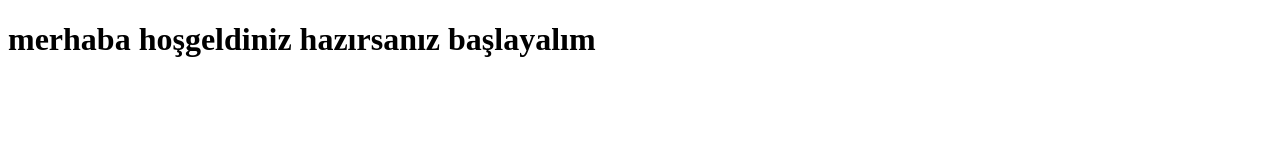
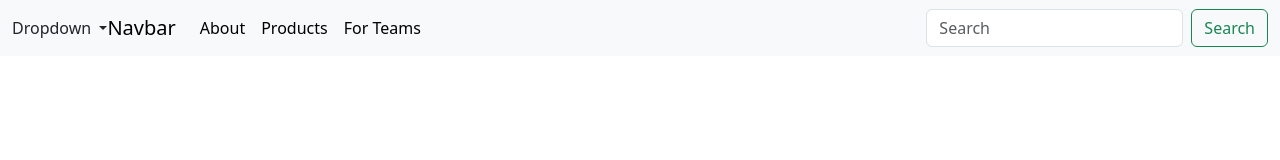
Before and after one commit to Clone-stack-overflow/CloneStackOverflow, a plain HTML site: page index.html in a window 1280 px wide. Drawn offline with nearby package versions, Linux system fonts and the light colour scheme.

Commit message:
navbar oluşturuldu

```diff
--- a/index.html
+++ b/index.html
@@ -4,8 +4,55 @@
     <meta charset="UTF-8">
     <meta name="viewport" content="width=device-width, initial-scale=1.0">
     <title>Document</title>
+    <link href="https://cdn.jsdelivr.net/npm/bootstrap@5.3.3/dist/css/bootstrap.min.css" rel="stylesheet" integrity="sha384-QWTKZyjpPEjISv5WaRU9OFeRpok6YctnYmDr5pNlyT2bRjXh0JMhjY6hW+ALEwIH" crossorigin="anonymous">
+    <link rel="stylesheet" href="style.css">
 </head>
 <body>
-    <h1>merhaba hoşgeldiniz hazırsanız başlayalım</h1>
+
+    <nav class="navbar navbar-expand-lg bg-body-tertiary">
+        <div class="container-fluid">
+            <a class="nav-link dropdown-toggle" href="#" role="button" data-bs-toggle="dropdown" aria-expanded="false">
+                Dropdown
+              </a>
+              <ul class="dropdown-menu">
+                <li><a class="dropdown-item" href="#">Home</a></li>
+                <li><a class="dropdown-item" href="#">Quastions</a></li>
+                <li><a class="dropdown-item" href="#">Tags</a></li>
+                <li><a class="dropdown-item" href="#">Users</a></li>
+                <li><a class="dropdown-item" href="#">Discussions</a></li>
+                <li><a class="dropdown-item" href="#">Collectives</a></li>
+                <li><a class="dropdown-item" href="#">Explore Collectives</a></li>
+                <li><a class="dropdown-item" href="#">Teams</a></li>
+              </ul>
+            </li>
+
+          <a class="navbar-brand" href="#">Navbar</a>
+          <button class="navbar-toggler" type="button" data-bs-toggle="collapse" data-bs-target="#navbarSupportedContent" aria-controls="navbarSupportedContent" aria-expanded="false" aria-label="Toggle navigation">
+            <span class="navbar-toggler-icon"></span>
+          </button>
+          <div class="collapse navbar-collapse" id="navbarSupportedContent">
+            <ul class="navbar-nav me-auto mb-2 mb-lg-0">
+              <li class="nav-item">
+                <a class="nav-link active" aria-current="page" href="#">About</a>
+              </li>
+              <li class="nav-item">
+                <a class="nav-link active" aria-current="page" href="#">Products</a>
+              </li>
+              <li class="nav-item">
+                <a class="nav-link active" aria-current="page" href="#">For Teams</a>
+              </li>
+            </ul>
+            <form class="d-flex" role="search">
+              <input class="form-control me-2" type="search" placeholder="Search" aria-label="Search">
+              <button class="btn btn-outline-success" type="submit">Search</button>
+            </form>
+          </div>
+        </div>
+      </nav>
+
+
+
+<script src="script.js"></script>
+<script src="https://cdn.jsdelivr.net/npm/bootstrap@5.3.3/dist/js/bootstrap.bundle.min.js" integrity="sha384-YvpcrYf0tY3lHB60NNkmXc5s9fDVZLESaAA55NDzOxhy9GkcIdslK1eN7N6jIeHz" crossorigin="anonymous"></script>
 </body>
 </html>
```
Also changed, not shown: script.js (added), style.css (added).
